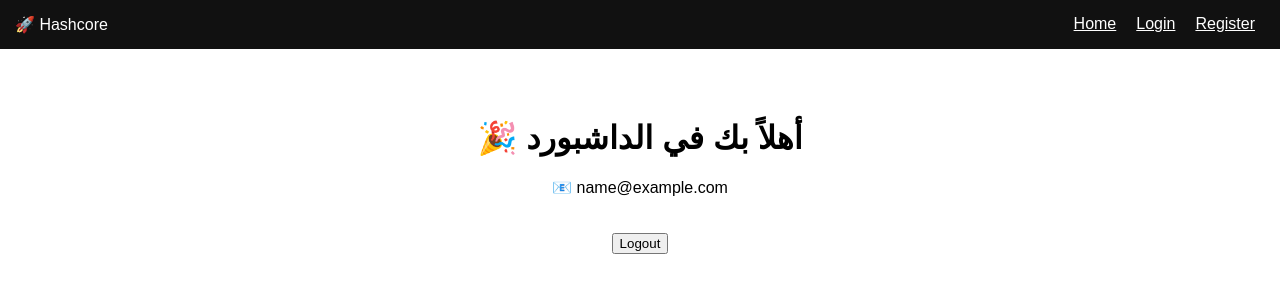
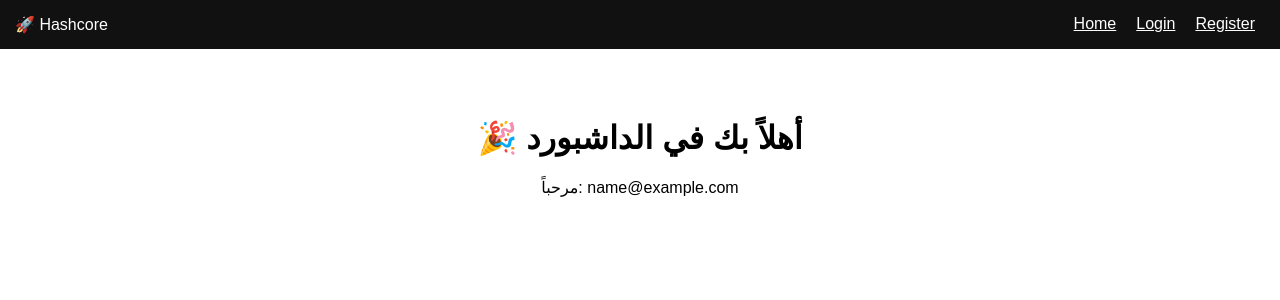
Before and after one commit to ymanthman744-jpg/Hashcore, a Next.js app: page /dashboard in a window 1280 px wide. Shown: the top 300 px of the page. Built offline with nearby package versions, Linux system fonts and the light colour scheme; sample sign-in values are in the browser's storage.

Commit message:
Update page.tsx

```diff
--- a/app/dashboard/page.tsx
+++ b/app/dashboard/page.tsx
@@ -1,39 +1,25 @@
 "use client";
 import { useEffect, useState } from "react";
-import { useRouter } from "next/navigation";
 
 export default function Dashboard() {
   const [user, setUser] = useState<any>(null);
-  const router = useRouter();
 
   useEffect(() => {
     const storedUser = localStorage.getItem("user");
 
-    if (!storedUser) {
-      router.push("/login");
+    if (storedUser) {
+      setUser(JSON.parse(storedUser));
     } else {
-      setUser(JSON.parse(storedUser));
+      window.location.href = "/login";
     }
   }, []);
 
-  const handleLogout = () => {
-    localStorage.removeItem("user");
-    router.push("/login");
-  };
+  if (!user) return <p>Loading...</p>;
 
   return (
     <div style={{ textAlign: "center", marginTop: "50px" }}>
       <h1>🎉 أهلاً بك في الداشبورد</h1>
-
-      {user && (
-        <>
-          <p>📧 {user.email}</p>
-        </>
-      )}
-
-      <button onClick={handleLogout} style={{ marginTop: "20px" }}>
-        Logout
-      </button>
+      <p>مرحباً: {user.email}</p>
     </div>
   );
 }
```
